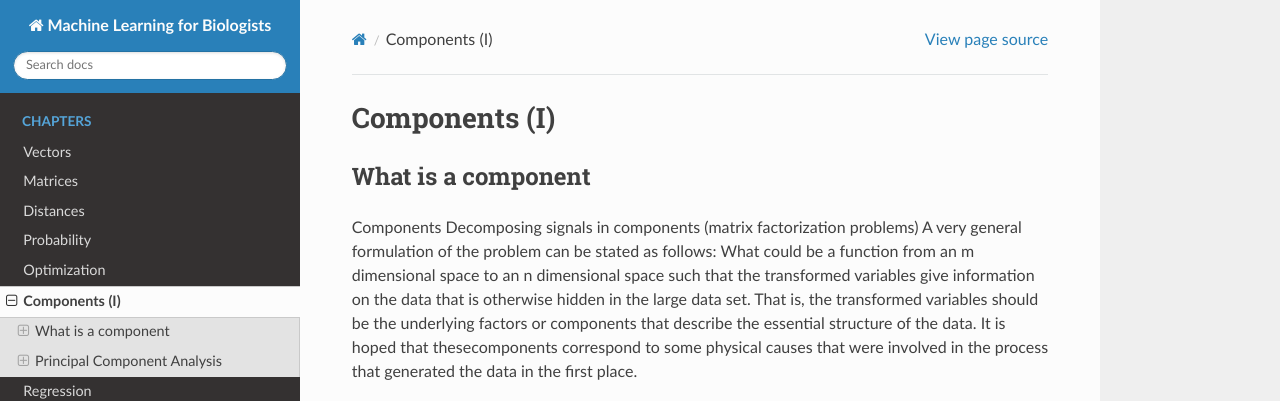
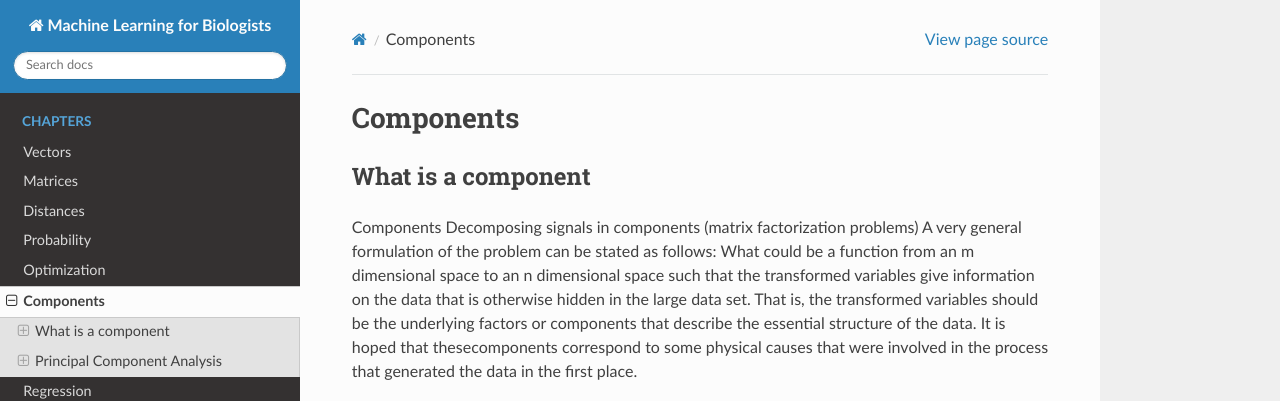
Before and after one commit to jamesjcai/readthedocs_ml4b, a Sphinx documentation site: the page built from docs/chapter_components.rst, in a window 1280 px wide and 900 px high. Shown: the top 401 px of the window. Built offline with Sphinx 7.4.7 and the Read the Docs theme 2.0.0, drawn with Linux system fonts in a browser that asks for light colours; formulas are drawn with MathJax 3; pages that are not in the unit, such as notebooks, are missing from menus.

```diff
--- a/docs/chapter_components.rst
+++ b/docs/chapter_components.rst
@@ -1,9 +1,9 @@
 .. _chapter_components:
 
 
-**************
-Components (I)
-**************
+**********
+Components
+**********
 
 
 What is a component
```
